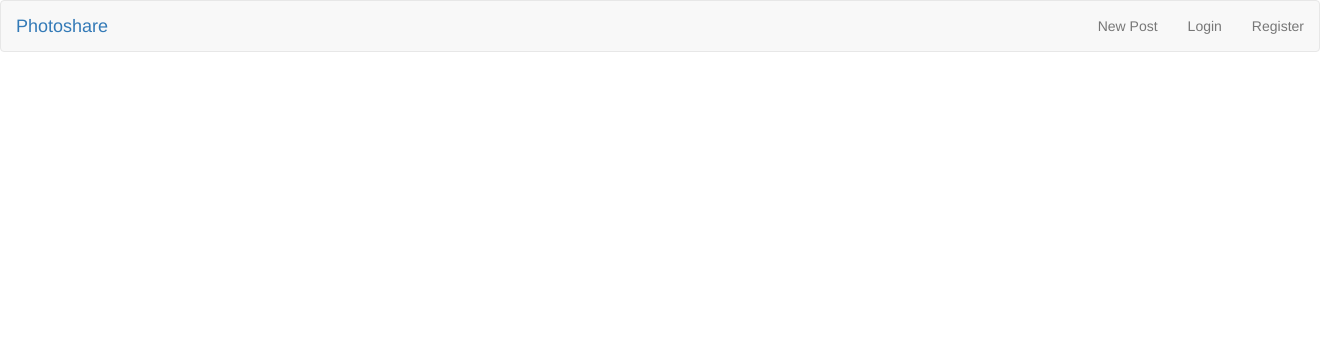
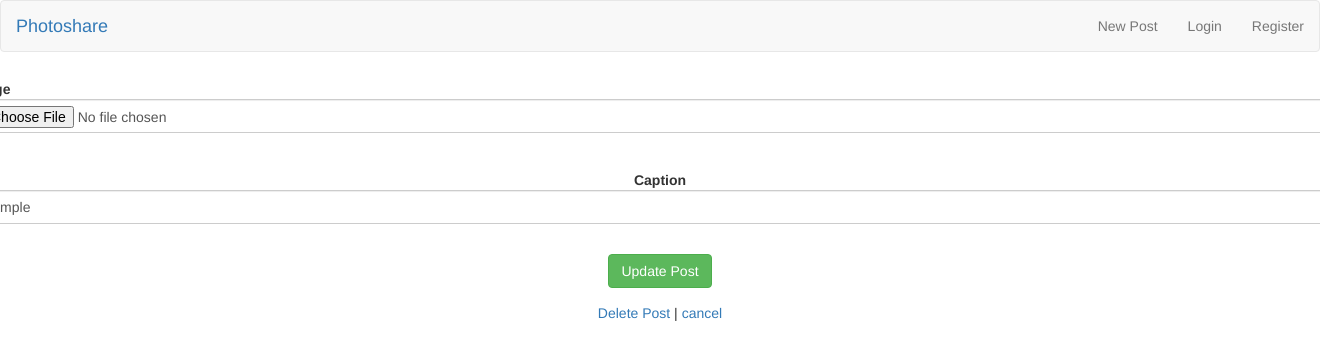
Before and after one commit to plin0168/project-2, a Rails app: page /posts/1/edit in a window 1320 px wide; the page is wider, and only the part inside the window is pictured. Shown: the top 360 px of that part. Run offline with Rails 7, Linux system fonts and the light colour scheme; tables that the repository leaves empty hold one stand-in row (values such as "Sample post"); style sheets or scripts are compiled from the project's sources; parts of the project's set-up code (start-up, migrations or seed data) failed here and were passed over; some libraries are stand-ins or nearby versions.

Commit message:
replacing repeated form code on new and edit forms to new _form.html.erb with render

```diff
--- a/app/controllers/posts_controller.rb
+++ b/app/controllers/posts_controller.rb
@@ -27,6 +27,12 @@ class PostsController < ApplicationController
     redirect_to(post_path(@post))
   end
 
+  def destroy
+    @post = Post.find(params[:id])
+    @post.destroy
+    redirect_to posts_path
+  end
+
   private
   def post_params
     params.require(:post).permit(:image, :caption)
--- /dev/null
+++ b/app/views/posts/_form.html.erb
@@ -0,0 +1,13 @@
+<div class="form-wrapper">
+  <%= simple_form_for @post, html: { class: 'form-horizontal', multipart: true } do |f| %>
+    <div class="form-group">
+      <%= f.input :image %>
+    </div>
+    <div class="form-group text-center">
+      <%= f.input :caption %>
+    </div>
+    <div class="form-group text-center">
+      <%= f.button :submit, class: 'btn-success' %>
+    </div>
+  <% end %>
+</div>
--- a/app/views/posts/edit.html.erb
+++ b/app/views/posts/edit.html.erb
@@ -0,0 +1,6 @@
+<%= render 'form'  %>
+    <div class="text-center edit-links">
+      <%= link_to "Delete Post", post_path(@post), method: :delete, data: { confirm: "Are you sure you want to delete this post?" } %>
+      |
+      <%= link_to "cancel", posts_path %>
+    </div>
--- a/app/views/posts/index.html.erb
+++ b/app/views/posts/index.html.erb
@@ -4,7 +4,7 @@
     <div class="post">
       <div class="post-head">
         <div class="name">
-          Ryu!!
+
         </div>
       </div>
       <div class="image center-block">
--- a/app/views/posts/show.html.erb
+++ b/app/views/posts/show.html.erb
@@ -2,7 +2,7 @@
   <div class="post">
     <div class="post-head">
       <div class="name">
-        Ben Walker
+        <!-- username -->
       </div>
     </div>
     <div class="image center-block">
@@ -11,8 +11,10 @@
     <p class="caption">
       <%= @post.caption %>
     </p>
-    <div class="text-center">
+    <div class="text-center edit-links">
       <%= link_to "Cancel", posts_path %>
+      |
+      <%= link_to "Edit Post", edit_post_path(@post) %>
     </div>
   </div>
 </div>
```
Also changed, not shown: app/views/posts/new.html.erb (+1 -13 lines), 8 other files.
